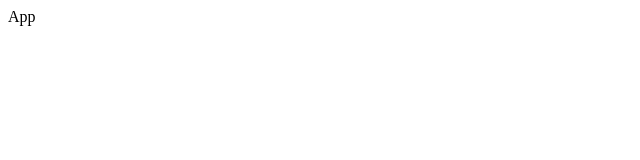
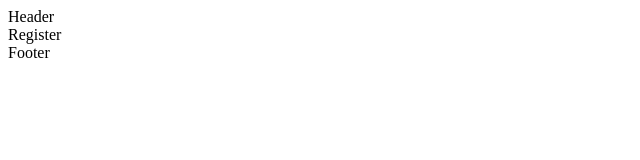
Before and after one commit to johanbry/stripe-checkout-client, a React (Vite) app: page /register in a window 1280 px wide. Shown: the top 160 px of the page, without its empty margins (0-640 px from the left). Built offline with nearby package versions, Linux system fonts and the light colour scheme.

Commit message:
component structure and routes

```diff
--- a/package.json
+++ b/package.json
@@ -12,7 +12,8 @@
   "dependencies": {
     "dotenv": "^16.3.1",
     "react": "^18.2.0",
-    "react-dom": "^18.2.0"
+    "react-dom": "^18.2.0",
+    "react-router-dom": "^6.15.0"
   },
   "devDependencies": {
     "@types/react": "^18.2.15",
--- /dev/null
+++ b/src/components/Footer/Footer.tsx
@@ -0,0 +1,7 @@
+type Props = {};
+
+const Footer = (props: Props) => {
+  return <div>Footer</div>;
+};
+
+export default Footer;
--- /dev/null
+++ b/src/components/Header/Header.tsx
@@ -0,0 +1,7 @@
+type Props = {};
+
+const Header = (props: Props) => {
+  return <div>Header</div>;
+};
+
+export default Header;
--- /dev/null
+++ b/src/layouts/Root.tsx
@@ -0,0 +1,20 @@
+import { Outlet } from "react-router-dom";
+
+import Header from "../components/Header/Header";
+import Footer from "../components/Footer/Footer";
+
+type Props = {};
+
+const Root = (props: Props) => {
+  return (
+    <>
+      <Header />
+      <main>
+        <Outlet />
+      </main>
+      <Footer />
+    </>
+  );
+};
+
+export default Root;
--- a/src/main.tsx
+++ b/src/main.tsx
@@ -1,9 +1,35 @@
 import React from "react";
 import ReactDOM from "react-dom/client";
-import App from "./App.tsx";
+import {
+  createBrowserRouter,
+  createRoutesFromElements,
+  Route,
+  RouterProvider,
+} from "react-router-dom";
+
+import Root from "./layouts/Root";
+import Cart from "./pages/Cart/Cart";
+import Confirmation from "./pages/Confirmation/Confirmation";
+import Home from "./pages/Home/Home";
+import Login from "./pages/Login/Login";
+import Register from "./pages/Register/Register";
+import UserProfile from "./pages/UserProfile/UserProfile";
+
+const router = createBrowserRouter(
+  createRoutesFromElements(
+    <Route path="/" element={<Root />}>
+      <Route index element={<Home />} />
+      <Route path="login" element={<Login />} />
+      <Route path="register" element={<Register />} />
+      <Route path="cart" element={<Cart />} />
+      <Route path="confirmation" element={<Confirmation />} />
+      <Route path="userprofile" element={<UserProfile />} />
+    </Route>
+  )
+);
 
 ReactDOM.createRoot(document.getElementById("root")!).render(
   <React.StrictMode>
-    <App />
+    <RouterProvider router={router} />
   </React.StrictMode>
 );
--- /dev/null
+++ b/src/pages/Cart/Cart.tsx
@@ -0,0 +1,7 @@
+type Props = {};
+
+const Cart = (props: Props) => {
+  return <div>Cart</div>;
+};
+
+export default Cart;
--- /dev/null
+++ b/src/pages/Confirmation/Confirmation.tsx
@@ -0,0 +1,7 @@
+type Props = {};
+
+const Confirmation = (props: Props) => {
+  return <div>Confirmation</div>;
+};
+
+export default Confirmation;
--- /dev/null
+++ b/src/pages/Home/Home.tsx
@@ -0,0 +1,7 @@
+type Props = {};
+
+const Home = (props: Props) => {
+  return <div>Home</div>;
+};
+
+export default Home;
--- /dev/null
+++ b/src/pages/Login/Login.tsx
@@ -0,0 +1,7 @@
+type Props = {};
+
+const Login = (props: Props) => {
+  return <div>Login</div>;
+};
+
+export default Login;
--- /dev/null
+++ b/src/pages/Register/Register.tsx
@@ -0,0 +1,7 @@
+type Props = {};
+
+const Register = (props: Props) => {
+  return <div>Register</div>;
+};
+
+export default Register;
--- /dev/null
+++ b/src/pages/UserProfile/UserProfile.tsx
@@ -0,0 +1,7 @@
+type Props = {};
+
+const UserProfile = (props: Props) => {
+  return <div>UserProfile</div>;
+};
+
+export default UserProfile;
```
Also changed, not shown: 1 other file (tests, documents, lock files or other folders).
